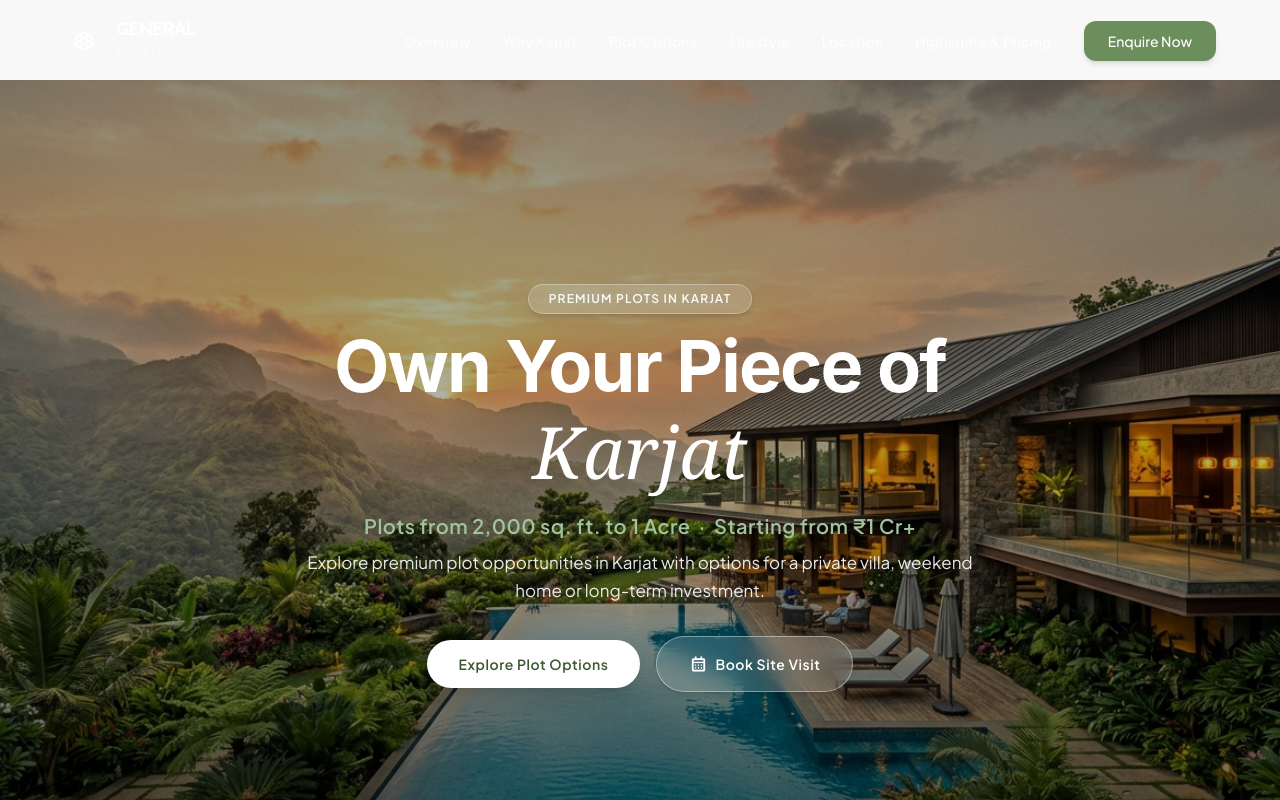
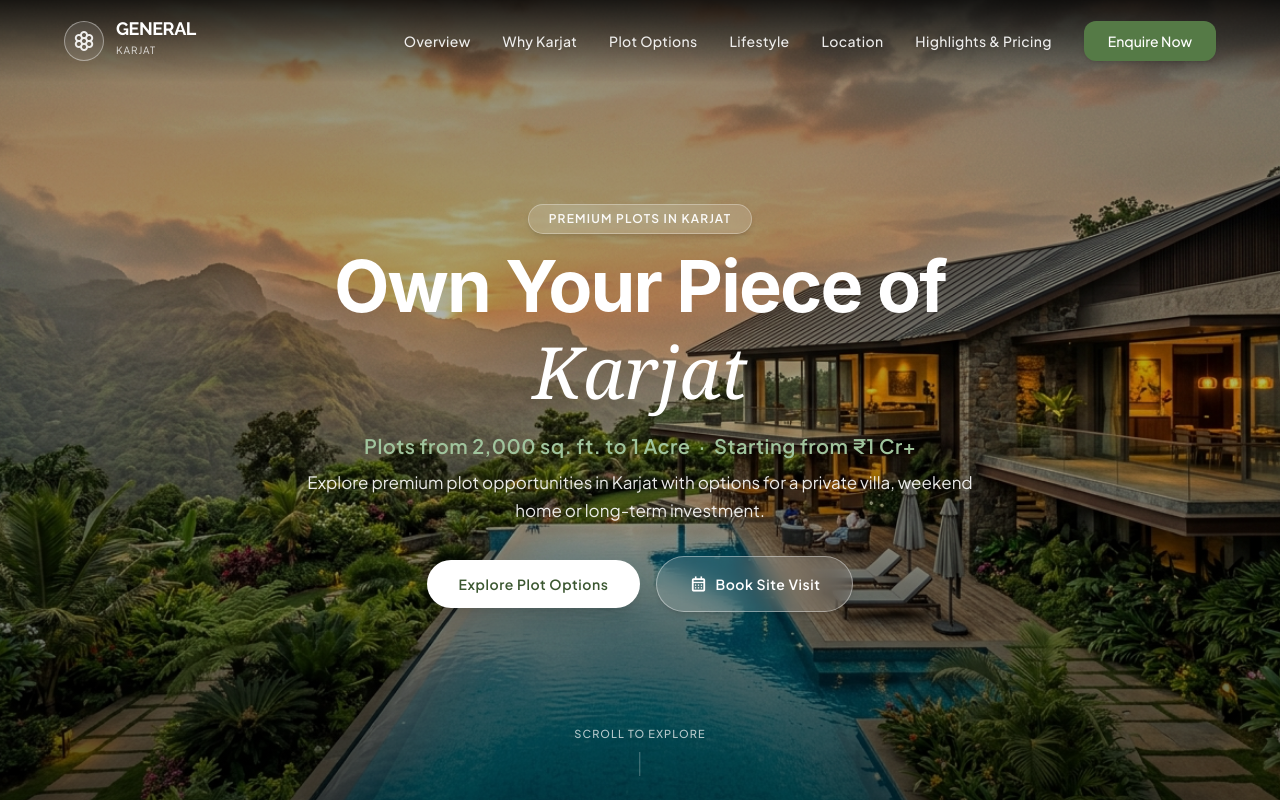
Before and after one commit to WOLFSGIT-24/karajat-plot, a React (Vite) app: page / in a window 1280 px wide. Shown: the top 800 px of the page. Built offline with nearby package versions, Linux system fonts and the light colour scheme; a web font is replaced by a local one.

Commit message:
Fix top header white background issue by integrating transparent gradient header directly over hero canvas

```diff
--- a/src/App.jsx
+++ b/src/App.jsx
@@ -36,7 +36,7 @@ export default function App() {
     <div className="min-h-screen bg-surface font-body-md text-body-md text-on-surface antialiased selection:bg-secondary-fixed selection:text-on-secondary-fixed">
       <Header onOpenBookModal={handleOpenBookModal} />
 
-      <main className="w-full pt-20 bg-surface">
+      <main className="w-full bg-surface">
         <div className="flex flex-col w-full">
           {/* Section 1 — Hero Banner */}
           <Hero onOpenBookModal={handleOpenBookModal} />
--- a/src/components/Header.jsx
+++ b/src/components/Header.jsx
@@ -23,22 +23,22 @@ export default function Header({ onOpenBookModal }) {
 
   return (
     <header
-      className={`fixed top-0 w-full z-50 transition-all duration-300 ${
+      className={`fixed top-0 left-0 right-0 w-full z-50 transition-all duration-300 ${
         scrolled
-          ? 'bg-black/60 backdrop-blur-lg py-3 border-b border-white/10 shadow-lg'
-          : 'bg-transparent py-5'
+          ? 'bg-black/85 backdrop-blur-lg py-3 border-b border-white/10 shadow-2xl'
+          : 'bg-gradient-to-b from-black/80 via-black/40 to-transparent py-5'
       }`}
     >
       <div className="max-w-[1380px] mx-auto px-margin-mobile lg:px-margin flex items-center justify-between gap-space-md">
 
         {/* Left: Circular Organic Line-Art Emblem Logo */}
         <a className="flex items-center gap-3 group" href="#hero">
-          <div className="w-10 h-10 rounded-full border border-white/40 flex items-center justify-center text-white/90 group-hover:border-white group-hover:text-white transition-colors bg-white/5 backdrop-blur-sm">
+          <div className="w-10 h-10 rounded-full border border-white/40 flex items-center justify-center text-white/90 group-hover:border-white group-hover:text-white transition-colors bg-white/10 backdrop-blur-sm">
             <span className="material-symbols-outlined text-xl">filter_vintage</span>
           </div>
           <div className="flex flex-col text-left">
             <span className="font-headline-sm text-lg text-white tracking-tight font-bold leading-none">GENERAL</span>
-            <span className="font-label-sm text-[10px] uppercase tracking-widest text-white/70">Karjat</span>
+            <span className="font-label-sm text-[10px] uppercase tracking-widest text-white/80">Karjat</span>
           </div>
         </a>
 
@@ -48,7 +48,7 @@ export default function Header({ onOpenBookModal }) {
             {navLinks.map((link) => (
               <a
                 key={link.label}
-                className="text-sm text-white/90 hover:text-white transition-colors font-medium tracking-wide whitespace-nowrap"
+                className="text-sm text-white/90 hover:text-white transition-colors font-medium tracking-wide whitespace-nowrap drop-shadow-sm"
                 href={link.href}
               >
                 {link.label}
@@ -59,7 +59,7 @@ export default function Header({ onOpenBookModal }) {
           {/* Far Right Green Pill Button */}
           <button
             onClick={onOpenBookModal}
-            className="bg-[#6b8e5c] hover:bg-[#557a46] text-white transition-all font-medium text-sm px-6 py-2.5 rounded-xl shadow-md cursor-pointer whitespace-nowrap"
+            className="bg-[#557A46] hover:bg-[#3b5730] text-white transition-all font-medium text-sm px-6 py-2.5 rounded-xl shadow-md cursor-pointer whitespace-nowrap"
             type="button"
           >
             Enquire Now
@@ -70,7 +70,7 @@ export default function Header({ onOpenBookModal }) {
         <div className="md:hidden flex items-center gap-3">
           <button
             onClick={onOpenBookModal}
-            className="bg-[#6b8e5c] text-white font-medium text-xs px-4 py-2 rounded-lg"
+            className="bg-[#557A46] text-white font-medium text-xs px-4 py-2 rounded-lg"
             type="button"
           >
             Enquire
@@ -89,7 +89,7 @@ export default function Header({ onOpenBookModal }) {
 
       {/* Mobile Drawer Navigation */}
       {mobileMenuOpen && (
-        <div className="md:hidden bg-black/90 text-white border-b border-white/10 px-margin-mobile py-4 space-y-3 shadow-xl backdrop-blur-xl">
+        <div className="md:hidden bg-black/95 text-white border-b border-white/10 px-margin-mobile py-4 space-y-3 shadow-xl backdrop-blur-xl">
           <nav className="flex flex-col space-y-2">
             {navLinks.map((link) => (
               <a
@@ -105,7 +105,7 @@ export default function Header({ onOpenBookModal }) {
           <div className="pt-2 border-t border-white/20 flex flex-col gap-2">
             <button
               onClick={() => { setMobileMenuOpen(false); onOpenBookModal(); }}
-              className="w-full text-center bg-[#6b8e5c] text-white py-2.5 rounded-xl font-medium text-sm"
+              className="w-full text-center bg-[#557A46] text-white py-2.5 rounded-xl font-medium text-sm"
             >
               Enquire Now
             </button>
```
